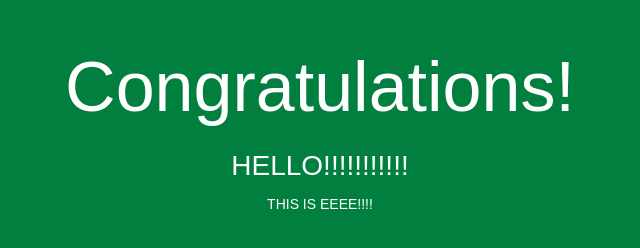
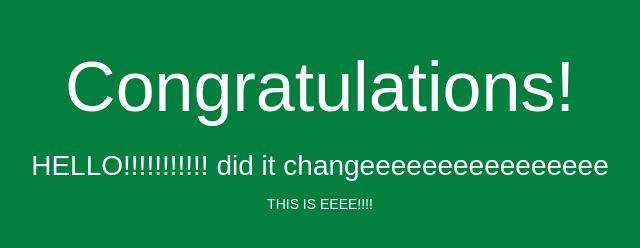
Before and after one commit to felista19/ADL_exp_2, a plain HTML site: page index.html in a window 1280 px wide. Shown: the whole page, without its empty margins (320-960 px from the left). Drawn offline with Linux system fonts and the light colour scheme.

Commit message:
Update index.html

```diff
--- a/index.html
+++ b/index.html
@@ -28,7 +28,7 @@
 <body>
   <div align="center">
     <h1>Congratulations!</h1>
-    <h2>HELLO!!!!!!!!!!!</h2>
+    <h2>HELLO!!!!!!!!!!! did it changeeeeeeeeeeeeeeee</h2>
     <p>THIS IS EEEE!!!!</p>
   </div>
 </body>
```
